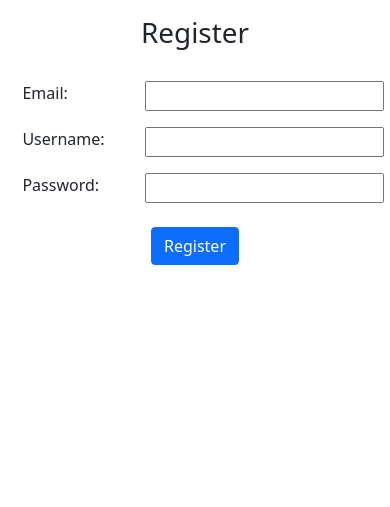
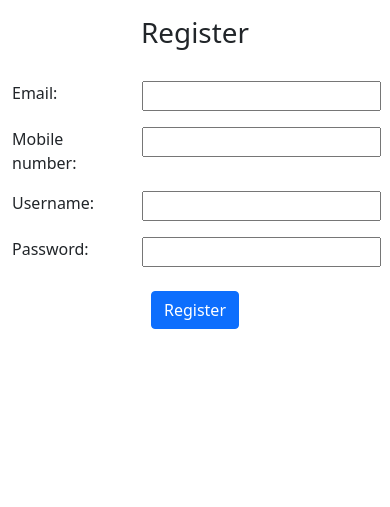
Before and after one commit to dev-minjin-chou/Cloud-A3-Project, a Flask app: page /register in a window 390 px wide. Shown: the part 56-563 px from the top of the page. Run offline with Flask 2, Linux system fonts and the light colour scheme; some libraries are stand-ins or nearby versions.

Commit message:
add mobile field

```diff
--- a/application.py
+++ b/application.py
@@ -84,9 +84,11 @@ def register():
         user_email = request.form.get("email")
         username = request.form.get("username")
         password = request.form.get("password")
+        mobile = request.form.get("mobile")
 
         try:
             aws_cognito.set_base_attributes(email=user_email)
+            aws_cognito.add_custom_attributes(mobile=mobile)
             cognito_response = aws_cognito.register(username, password)
             app.logger.debug('Cognito response:')
             app.logger.debug(cognito_response)
--- a/templates/register.html
+++ b/templates/register.html
@@ -22,6 +22,16 @@
                     <input type="text"
                            id="email"
                            name="email"/>
+                </div>
+            </div>
+            <div class="row mt-3">
+                <div class="col-4">
+                    <label for="mobile">Mobile number:</label>
+                </div>
+                <div class="col-8">
+                    <input type="text"
+                           id="mobile"
+                           name="mobile"/>
                 </div>
             </div>
             <div class="row mt-3">
```
